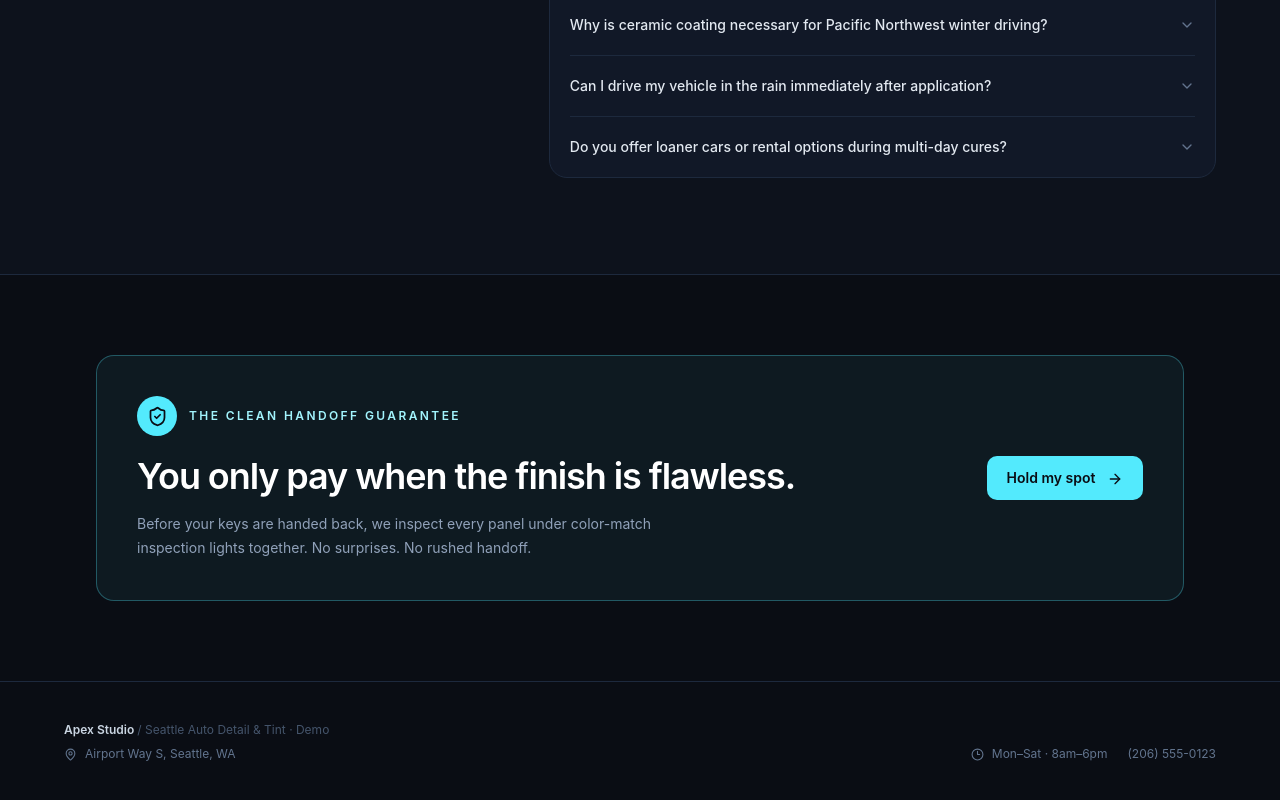
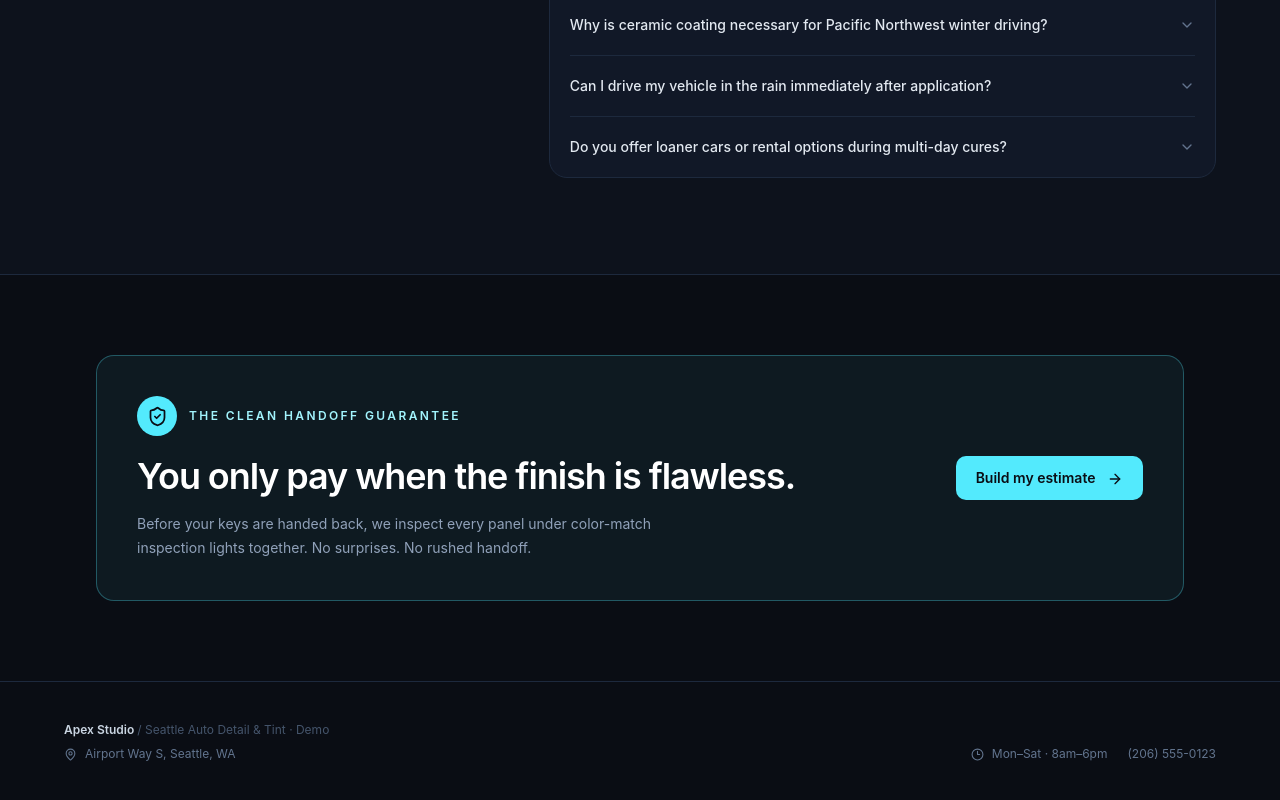
Before and after one commit to D8777/Ad-page-demo, a Next.js app: page / in a window 1280 px wide. Shown: the part 2854-3654 px from the top of the page. Built offline with nearby package versions, Linux system fonts and the light colour scheme.

Commit message:
feat: update button text from "Hold my spot" to "Build my estimate"
Co-authored-by: D8777 <190535498+D8777@users.noreply.github.com>

```diff
--- a/components/protection-engine.tsx
+++ b/components/protection-engine.tsx
@@ -36,7 +36,7 @@ export function ProtectionEngine() {
 
     <section className="border-y border-slate-800 bg-[#0d121c] px-5 py-16 lg:px-8 lg:py-24"><div className="mx-auto grid max-w-6xl gap-10 lg:grid-cols-[.8fr_1.2fr]"><div><p className="mb-3 text-xs font-semibold uppercase tracking-[.25em] text-cyan-300">03 — Answers, not friction</p><h2 className="text-4xl font-semibold tracking-[-.04em] text-white">Questions deserve<br /><span className="text-slate-500">real answers.</span></h2></div><div className="divide-y divide-slate-800 rounded-2xl border border-slate-800 bg-[#111827] px-5">{siteConfig.faqs.map((item, i) => <div key={item.question}><button onClick={() => setFaq(faq === i ? null : i)} className="flex w-full items-center justify-between gap-5 py-5 text-left text-sm font-medium text-slate-200"><span>{item.question}</span>{faq === i ? <X size={16} className="shrink-0 text-cyan-300" /> : <ChevronDown size={16} className="shrink-0 text-slate-500" />}</button>{faq === i && <p className="max-w-2xl pb-5 text-sm leading-6 text-slate-400">{item.answer}</p>}</div>)}</div></div></section>
 
-    <section className="mx-auto max-w-6xl px-5 py-16 lg:px-8 lg:py-20"><div className="rounded-2xl border border-cyan-300/30 bg-cyan-300/[.06] p-7 sm:p-10"><div className="grid gap-8 lg:grid-cols-[1fr_auto] lg:items-center"><div><div className="mb-5 flex items-center gap-3"><div className="grid size-10 place-items-center rounded-full bg-cyan-300 text-[#0a0d14]"><ShieldCheck size={21} /></div><p className="text-xs font-semibold uppercase tracking-[.2em] text-cyan-200">The clean handoff guarantee</p></div><h2 className="max-w-2xl text-3xl font-semibold tracking-[-.03em] text-white sm:text-4xl">You only pay when the finish is flawless.</h2><p className="mt-4 max-w-xl text-sm leading-6 text-slate-400">Before your keys are handed back, we inspect every panel under color-match inspection lights together. No surprises. No rushed handoff.</p></div><a href="#estimator" className="rounded-lg bg-cyan-300 px-5 py-3 text-center text-sm font-semibold text-[#0a0d14]">Hold my spot <ArrowRight className="ml-2 inline" size={16} /></a></div></div></section>
+    <section className="mx-auto max-w-6xl px-5 py-16 lg:px-8 lg:py-20"><div className="rounded-2xl border border-cyan-300/30 bg-cyan-300/[.06] p-7 sm:p-10"><div className="grid gap-8 lg:grid-cols-[1fr_auto] lg:items-center"><div><div className="mb-5 flex items-center gap-3"><div className="grid size-10 place-items-center rounded-full bg-cyan-300 text-[#0a0d14]"><ShieldCheck size={21} /></div><p className="text-xs font-semibold uppercase tracking-[.2em] text-cyan-200">The clean handoff guarantee</p></div><h2 className="max-w-2xl text-3xl font-semibold tracking-[-.03em] text-white sm:text-4xl">You only pay when the finish is flawless.</h2><p className="mt-4 max-w-xl text-sm leading-6 text-slate-400">Before your keys are handed back, we inspect every panel under color-match inspection lights together. No surprises. No rushed handoff.</p></div><a href="#estimator" className="rounded-lg bg-cyan-300 px-5 py-3 text-center text-sm font-semibold text-[#0a0d14]">Build my estimate <ArrowRight className="ml-2 inline" size={16} /></a></div></div></section>
 
     <footer className="border-t border-slate-800 px-5 py-10 lg:px-8"><div className="mx-auto flex max-w-6xl flex-col justify-between gap-5 text-xs text-slate-500 sm:flex-row"><div><p className="font-semibold text-slate-300">{siteConfig.shopName} <span className="font-normal text-slate-600">/ {siteConfig.descriptor}</span></p><p className="mt-2 flex items-center gap-2"><MapPin size={13} /> {siteConfig.location}</p></div><div className="flex gap-5 sm:items-end"><span className="flex items-center gap-2"><Clock3 size={13} /> Mon–Sat · 8am–6pm</span><span>{siteConfig.phone}</span></div></div></footer>
   </main>
```
